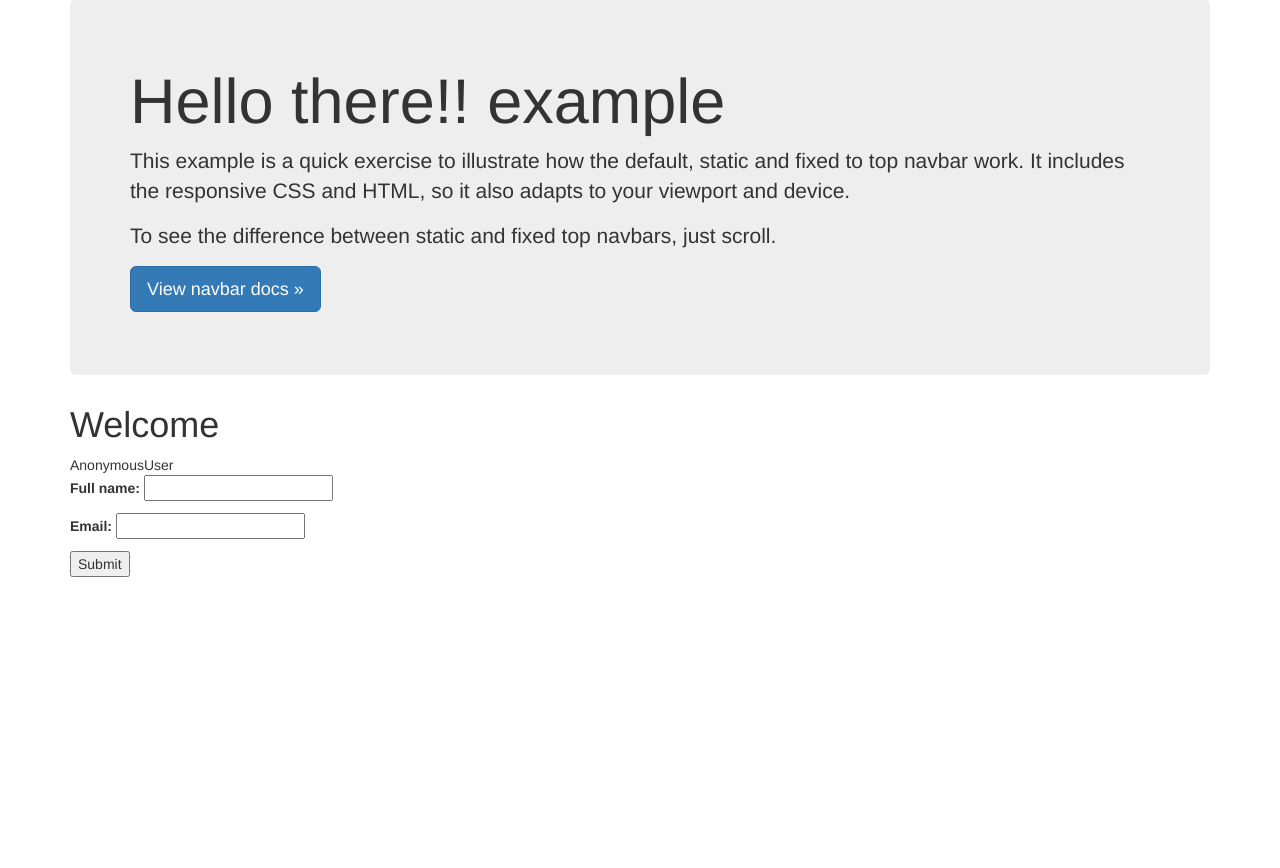
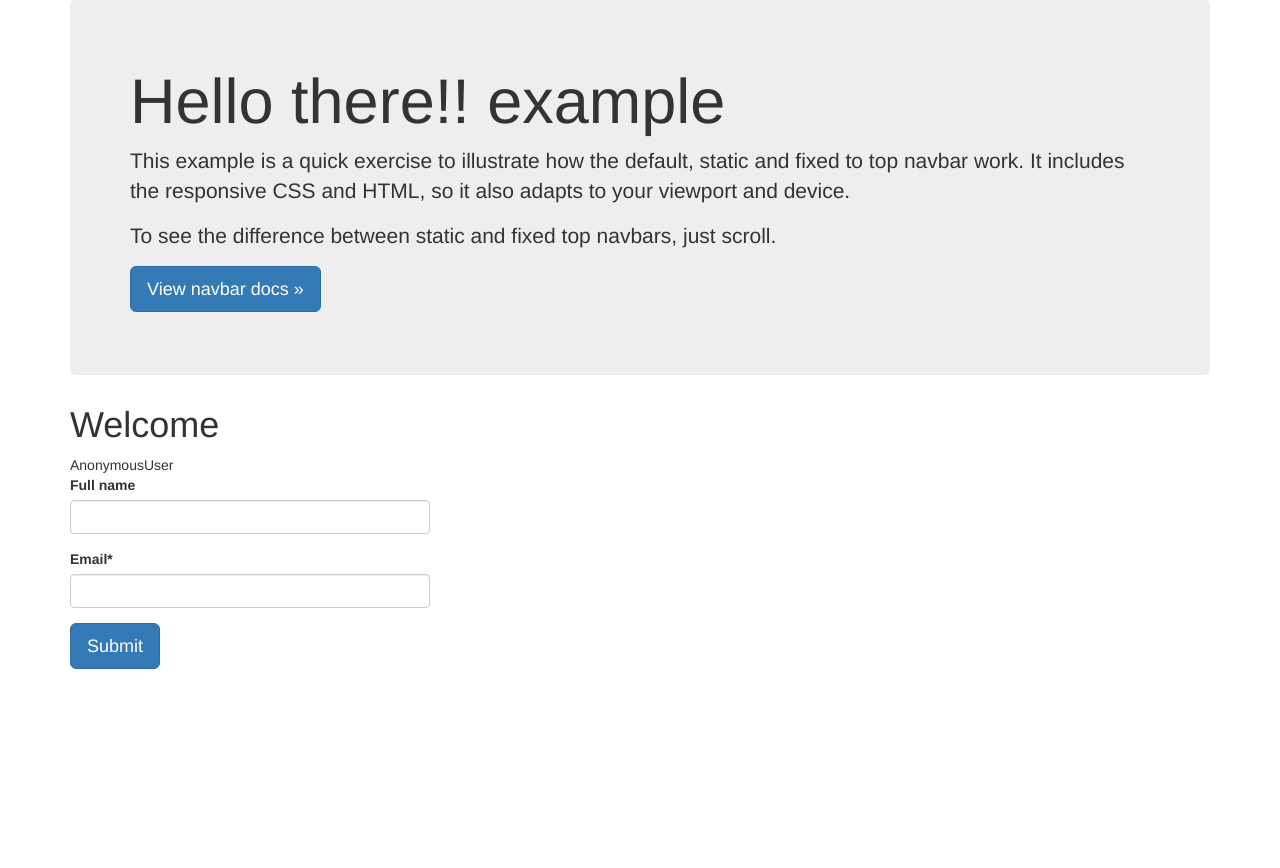
Before and after one commit to hardikzurdo/newsletter, a Django app: page / in a window 1280 px wide. Shown: the part 71-939 px from the top of the page. Run offline with Django 3.2, Linux system fonts and the light colour scheme; some libraries are stand-ins or nearby versions.

Commit message:
templates inharitance

```diff
--- a/newsletter/templates/home.html
+++ b/newsletter/templates/home.html
@@ -1,5 +1,6 @@
 
 	{% extends "base.html" %}
+	{% load crispy_forms_tags %}
 	{% load static %}
 	{% block head_title %}Welcome |{% endblock %}
 	{% block jumbotron %}
@@ -17,12 +18,15 @@
 
 {% block content %}
 <h1>{{title}}</h1>
+<div class="row">
+	<div class = "col-md-4">
 
-{{ user }}
+	{{ user }}
 
-<form method="POST" action="">{% csrf_token %}
-
-	{{form.as_p}}
-	<input type="submit" value="Submit">
+	<form method="POST" action="">{% csrf_token %}
+	{{form|crispy}}
+	<input class="btn btn-lg btn-primary" type="submit" value="Submit">
 </form>
+</div>
+</div>
 {% endblock %}
--- a/trydjango18/settings.py
+++ b/trydjango18/settings.py
@@ -36,6 +36,7 @@ INSTALLED_APPS = (
     'django.contrib.sessions',
     'django.contrib.messages',
     'django.contrib.staticfiles',
+    'crispy_forms',
     'newsletter',
 )
 
@@ -111,3 +112,5 @@ STATICFILES_DIRS = (
 
 MEDIA_URL = '/media/'
 MEDIA_ROOT = os.path.join(os.path.dirname(BASE_DIR), "static_in_env","media_root")
+
+CRISPY_TEMPLATE_PACK ='bootstrap3'
```
Also changed, not shown: db.sqlite3.
